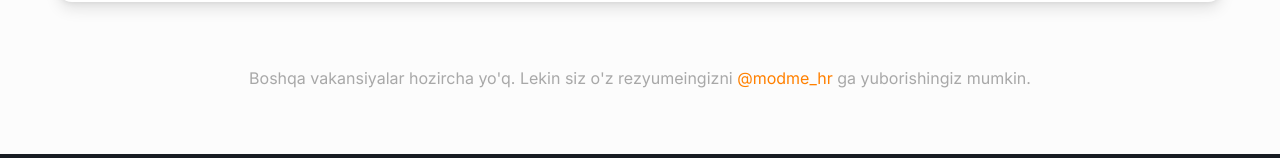
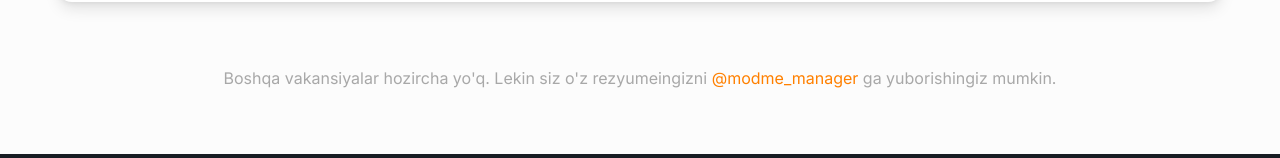
Before and after one commit to Behruz0129/modme-landing, a Next.js app: page /vacancies in a window 1280 px wide. Shown: the part 1308-1466 px from the top of the page. Built offline with nearby package versions, Linux system fonts and the light colour scheme; no server answers.

Commit message:
vacancies link fixed

```diff
--- a/app/vacancies/client.tsx
+++ b/app/vacancies/client.tsx
@@ -40,7 +40,7 @@ const vacancies = [
             "Karyera o'sishi imkoniyati",
         ],
         salary: "Kelishiladi (asosiy ish haqi + sotuv bonuslari)",
-        contactTelegram: "https://t.me/modme_hr",
+        contactTelegram: "https://t.me/modme_manager",
     },
 ];
 
@@ -230,11 +230,11 @@ export default function VacanciesClient() {
                         <p className="text-[#a8a8a8]">
                             Boshqa vakansiyalar hozircha yo'q. Lekin siz o'z rezyumeingizni{" "}
                             <Link
-                                href="https://t.me/modme_hr"
+                                href="https://t.me/modme_manager"
                                 target="_blank"
                                 className="text-[#ff8000] hover:underline"
                             >
-                                @modme_hr
+                                @modme_manager
                             </Link>{" "}
                             ga yuborishingiz mumkin.
                         </p>
```
